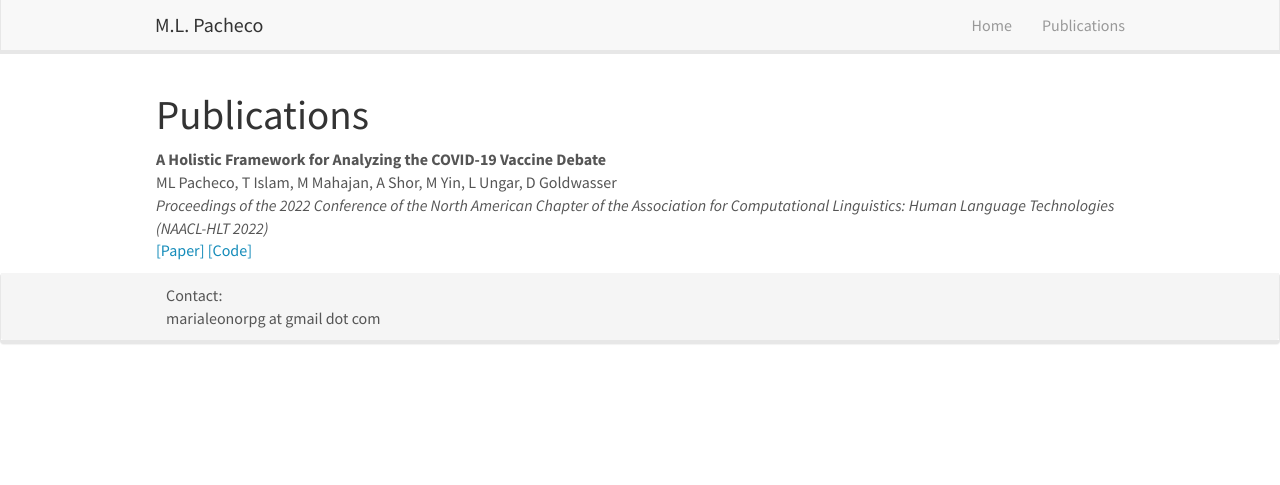
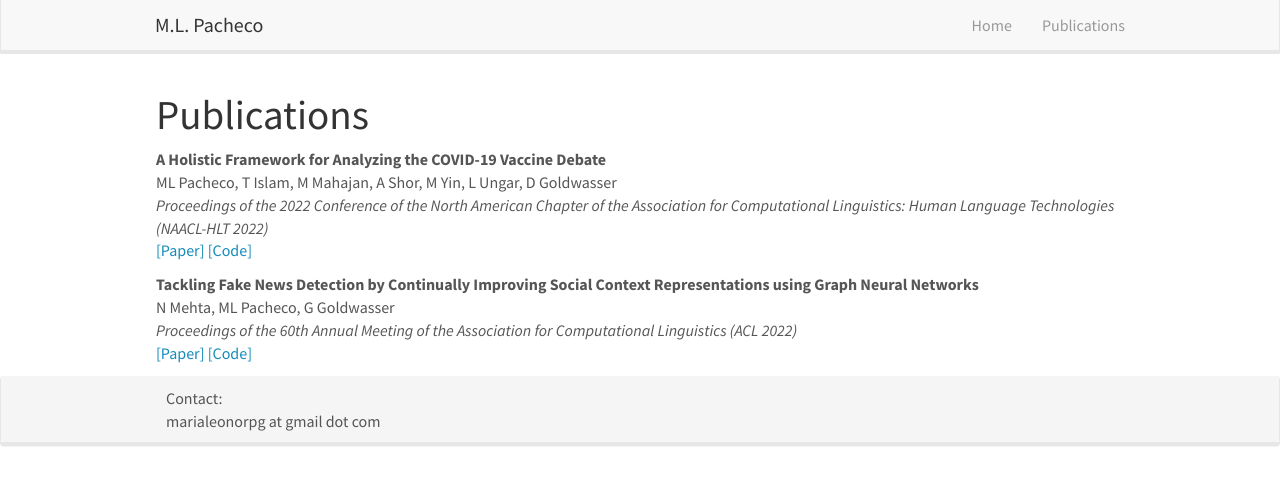
Before and after one commit to mlpacheco/mlpacheco.github.io, a Jekyll site: the page built from _pages/publications.md, in a window 1280 px wide. Shown: the top 485 px of the page. Built offline with Jekyll 4.4.1, drawn with Linux system fonts in a browser that asks for light colours; nearby versions of some CDN libraries.

Commit message:
re-doing pubs

```diff
--- a/_data/publist.yml
+++ b/_data/publist.yml
@@ -8,3 +8,14 @@
     url: https://gitlab.com/mlpacheco/covid-moral-foundations
     display: \[Code\]
   highlight: 0
+
+- title: "Tackling Fake News Detection by Continually Improving Social Context Representations using Graph Neural Networks"
+  authors: N Mehta, ML Pacheco, G Goldwasser
+  venue: "Proceedings of the 60th Annual Meeting of the Association for Computational Linguistics (ACL 2022)"
+  link:
+    url: https://aclanthology.org/2022.acl-long.97/
+    display: \[Paper\]
+  code:
+    url: https://github.com/hockeybro12/fakenews_inference_operators
+    display: \[Code\]
+  highlight: 0
```
